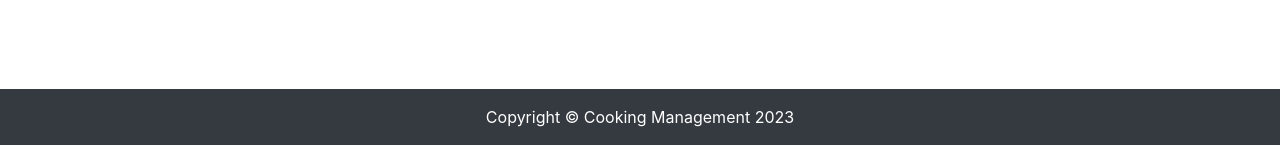
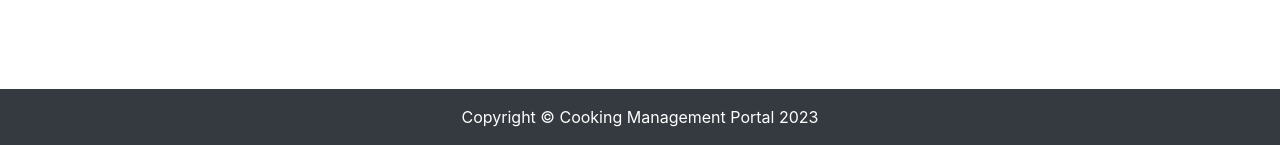
Before and after one commit to Siddesh24121998/cookingv2, a Django app: page /accounts/profile/1/ in a window 1280 px wide. Shown: the part 870-1015 px from the top of the page. Run offline with Django 3.2, Linux system fonts and the light colour scheme; the visitor is signed in with stand-in values (Sample User, id 1); data comes from the database, SQL or seed files in the repository; data that the repository does not hold is empty; some libraries are stand-ins or nearby versions.

Commit message:
changed the footer

```diff
--- a/templates/partials/_footer.html
+++ b/templates/partials/_footer.html
@@ -1,7 +1,7 @@
 <!-- Footer -->
 <footer class="py-3 bg-dark">
     <div class="container">
-        <p class="m-0 text-center text-white">Copyright &copy; Cooking Management {% now 'Y' %}</p>
+        <p class="m-0 text-center text-white">Copyright &copy; Cooking Management Portal {% now 'Y' %}</p>
     </div>
     <!-- /.container -->
 </footer>
```
